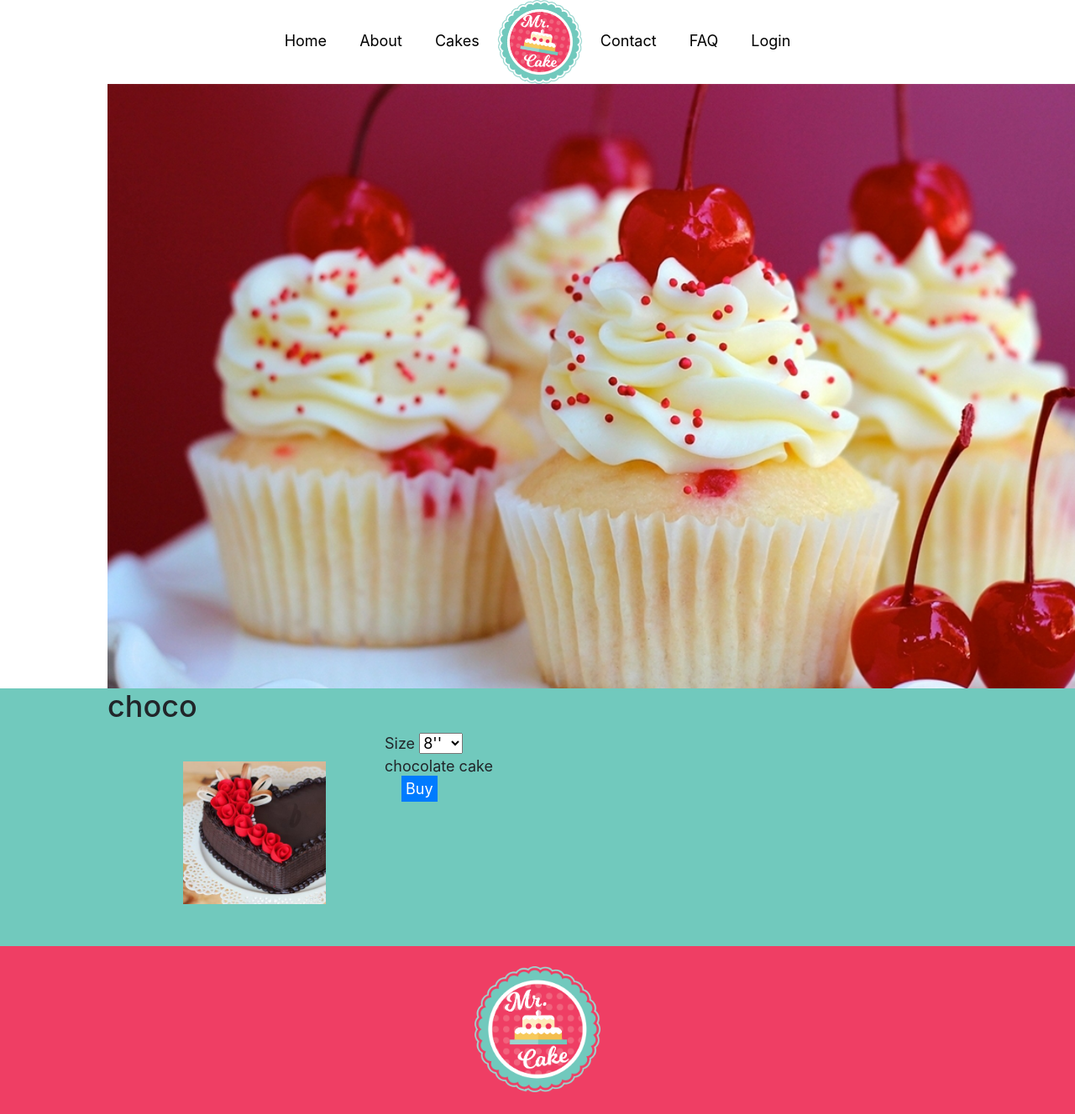
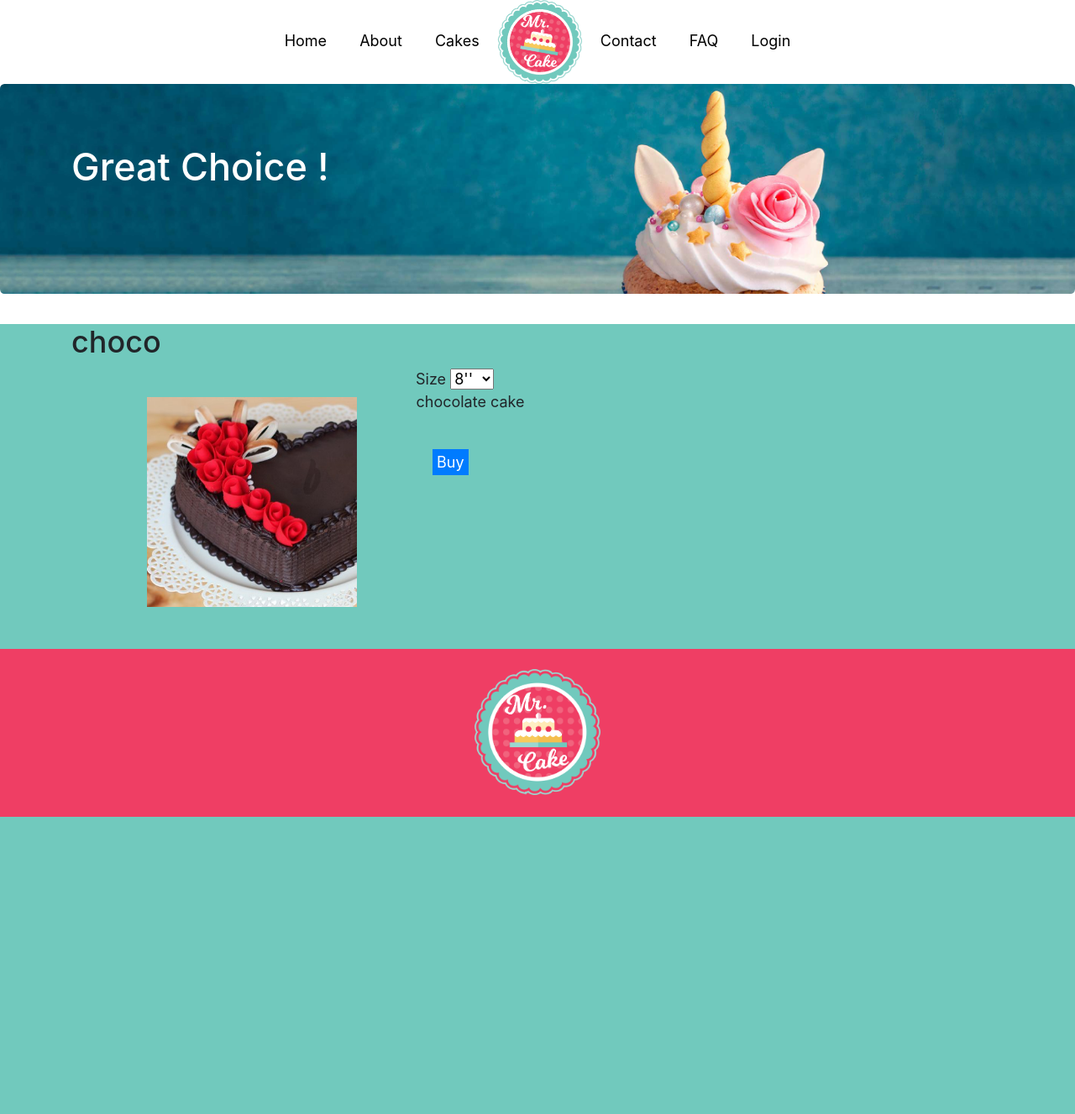
Before and after one commit to divinshah/thecakeproject, a PHP site: page /products/productdetail.php?id=4 in a window 1280 px wide; the page is wider, and only the part inside the window is pictured. Shown: that part at 84% size. After the commit the page ends 973 px from the top of that part, so only its background shows below. Run offline with PHP 8.4, Linux system fonts and the light colour scheme; data comes from the database, SQL or seed files in the repository; some libraries are stand-ins or nearby versions.

Commit message:
new commit

```diff
--- a/header.php
+++ b/header.php
@@ -18,7 +18,7 @@
 				<a href="/thecakeproject/index.php"><li>Home</li></a>
 				<a href="#"><li>About</li></a>
 
-				<a href="#"><li>Cakes</li></a>
+				<a href="/thecakeproject/products/viewcakes.php"><li>Cakes</li></a>
 				<img class="image" src="images/cakelogo.png" alt="cake logo"/>
 
 				<!--a href="products/addcake.php"><li>Cakes</li></a>
--- a/index.css
+++ b/index.css
@@ -42,7 +42,10 @@
 .jumbotron {
   background-image: url("images/banner.jpg");
   background-size: cover;
-  height: 350px;
+  height: 500px;
+}
+.tagline{
+  padding: 50px 0 50px 0;
 }
 .productbox {
   background-color:#ffffff;
--- a/products/productdetail.php
+++ b/products/productdetail.php
@@ -11,46 +11,39 @@
  ?>
 <link rel="stylesheet" href="../index.css">
 <link rel="stylesheet" href="https://maxcdn.bootstrapcdn.com/bootstrap/4.3.1/css/bootstrap.min.css">
+<link rel="stylesheet" href="styledivy.css">
 <script src="https://ajax.googleapis.com/ajax/libs/jquery/3.4.0/jquery.min.js"></script>
 <script src="https://maxcdn.bootstrapcdn.com/bootstrap/4.3.1/js/bootstrap.min.js"></script>
 <link rel="stylesheet" href="https://use.fontawesome.com/releases/v5.8.2/css/all.css" integrity="sha384-oS3vJWv+0UjzBfQzYUhtDYW+Pj2yciDJxpsK1OYPAYjqT085Qq/1cq5FLXAZQ7Ay" crossorigin="anonymous">
 <link rel="stylesheet" href="../styles/productdetail.css">
 <body>
 
-  <section id="intro" class="clearfix">
-    <div class="container">
+<div class="jumbotron">
+    <div class="container cake-head">
+        <h1>Great Choice !</h1>
     </div>
-  </section>
+</div>
 
   <section>
-    <div class="clearfix">
+  <div class="container">
+  <div class="row">
+    <div class="col-sm-6">
 
       <?php
         echo "<h2>  $mycake->cakeName </h2>".
-             "<img class='img2' src='uploads/$mycake->cakeImage' alt='cake' width='170' height='170'>".
+             "<img class='img2' src='uploads/$mycake->cakeImage' alt='cake' width='250px'>".
              "Size <select>
                 <option>8''</option>
                 <option>12''</option>
-              </select><br/>
-            $mycake->cakeDesc <br/> " .
+              </select>
+            <p>$mycake->cakeDesc </p><br/> " .
 
             //link for checkout page
         "<a href='../checkout.php?id=".$id."' class = 'btn-primary pull-right' style='padding:5px;margin:20px;'> " . "Buy " . "</a>" ;
 
       ?>
-      <!-- <img class="img2" src="images/redvelvet.jpeg" alt="cake" width="170" height="170">
-      <h2>Red Velvet</h2>
-      <h3>$40</h3>
-            <select>
-              <option>Size</option>
-              <option>8"</option>
-              <option>12"</option>
-            </select><br/>
-            description of cake <br/>
-            <button>BUY</button> -->
-    </div>
-
-
+      </div>
+      </div>
   </section>
 
 </div>
--- a/products/styledivy.css
+++ b/products/styledivy.css
@@ -20,6 +20,10 @@
     font-weight:bold;
 	padding:5px 0 5px 0;
 }
+.producttitle a{
+	color: #191919 ;
+	text-decoration: none;
+}
 
 .productprice {
 	border-top:1px solid #dadada;
--- a/products/viewcakes.php
+++ b/products/viewcakes.php
@@ -38,8 +38,8 @@
 
     <div class="col-md-4 column productbox">
     <img <?php echo "src=uploads/$cake->cakeImage" ?> class="img-responsive card-img-top" width="300px">
-    <div class="producttitle"><?php echo $cake->cakeName ?></div>
-    <div class="productprice"><div class="pull-right"><a href="#" class="btn btn-primary btn-sm" role="button">BUY</a></div><div class="pricetext">£8.95</div></div>
+    <div class="producttitle"><?php echo "<div><strong><a href='productdetail.php?id=$cake->id'> $cake->cakeName </strong></div>" ?></div>
+    <div class="productprice"><div class="pull-right"><div class="btn btn-primary btn-sm" role="button">BUY</div></div></a><div class="pricetext">£8.95</div></div>
   </div>
 
   <?php } ?>
```
Also changed, not shown: index.php (+4 -11 lines).
